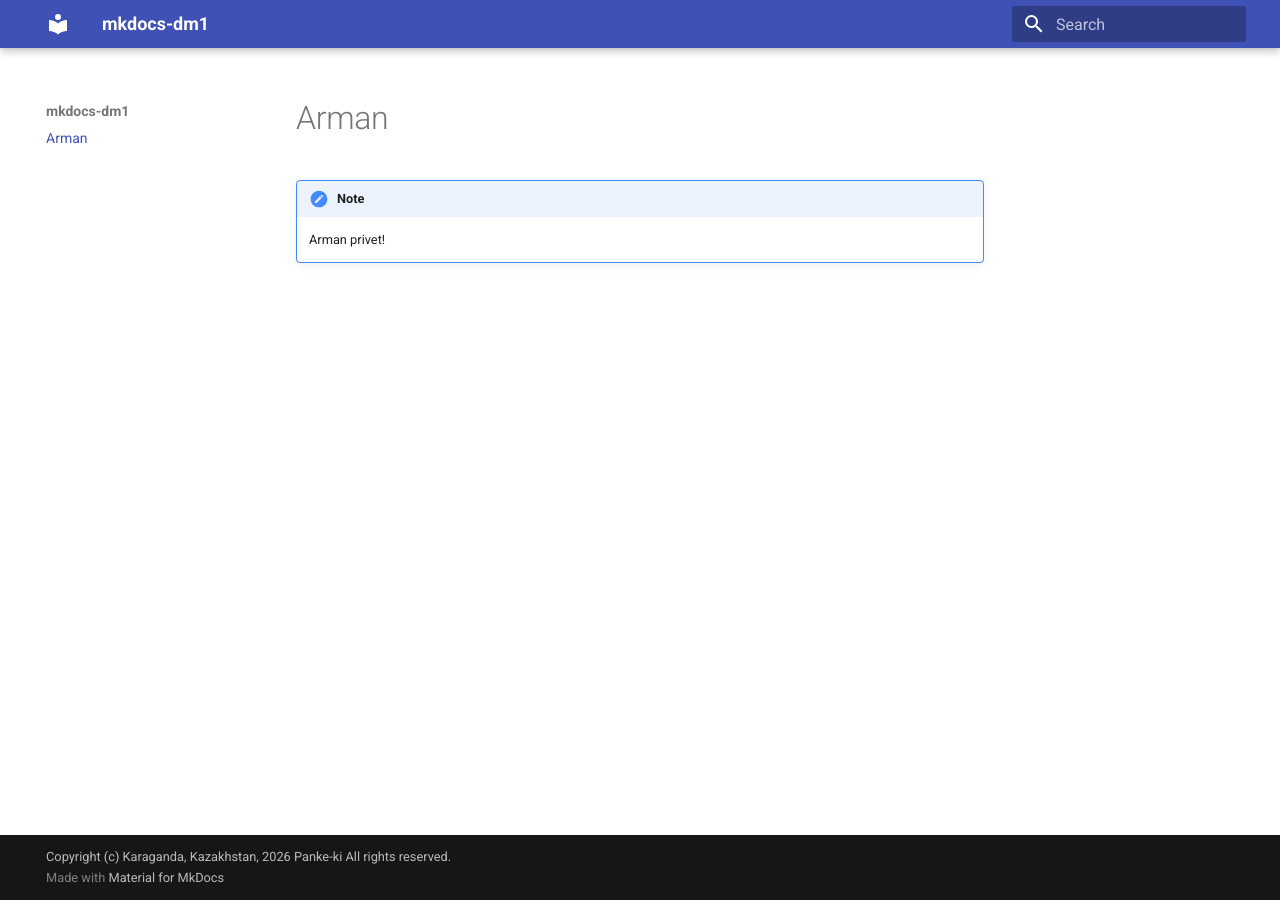
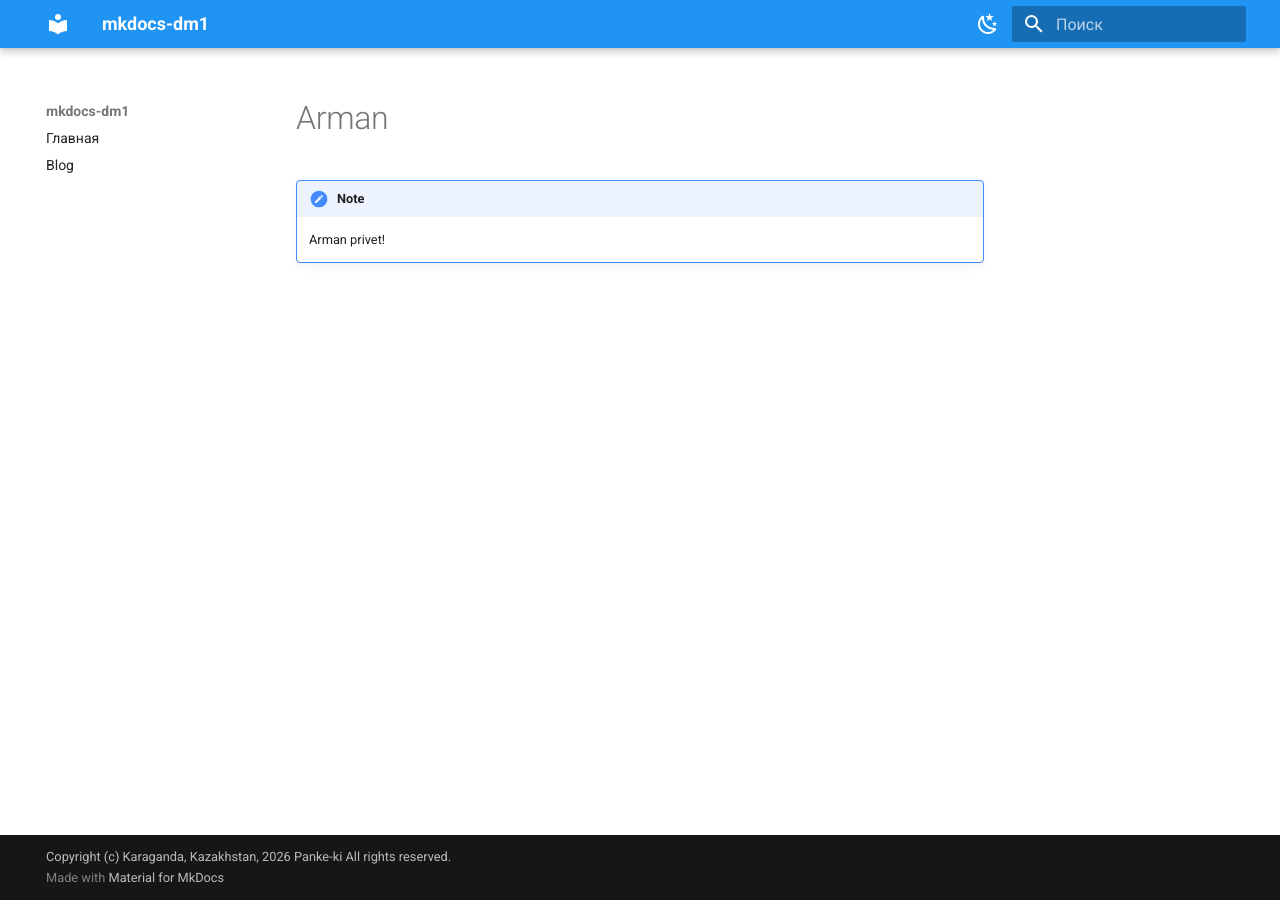
Before and after one commit to Panke-ki/mkdocs-dm1, an MkDocs documentation site: the page built from docs/arman.md, in a window 1280 px wide. Built offline with MkDocs 1.6.1 and Material for MkDocs 9.7.7, drawn with Linux system fonts in a browser that asks for light colours.

Commit message:
Update mkdocs.yml with new blog configuration and Material theme

```diff
--- a/mkdocs.yml
+++ b/mkdocs.yml
@@ -1,11 +1,51 @@
 site_name: mkdocs-dm1
 site_url: https://panke-ki.github.io/mkdocs-dm1/
+site_description: "Простой блог на MkDocs"
+site_author: "Panke-ki"
+copyright: "Copyright (c) Karaganda, Kazakhstan, 2026 Panke-ki All rights reserved."
+
 theme:
   name: material
-site_description: "A demo for mkdocs0.17"
-site_author: "Panke-ki"
-copyright: "Copyright (c) Karaganda, Kazakhstan, 2026 Panke-ki All rights reserved."
+  language: ru
+  features:
+    - navigation.instant
+    - navigation.tracking
+    - navigation.top
+    - search.suggest
+    - search.highlight
+    - header.autohide
+  palette:
+    - scheme: default
+      primary: blue
+      accent: indigo
+      toggle:
+        icon: material/weather-night
+        name: Тёмный режим
+    - scheme: slate
+      primary: blue
+      accent: indigo
+      toggle:
+        icon: material/weather-sunny
+        name: Светлый режим
+
+plugins:
+  - search
+  - blog:
+      blog_dir: blog
+      post_dir: blog/posts
+      archive_toc: true
+
 markdown_extensions:
   - admonition
   - pymdownx.details
   - pymdownx.superfences
+  - pymdownx.highlight
+  - pymdownx.inlinehilite
+  - toc:
+      permalink: true
+  - meta
+  - attr_list
+
+nav:
+  - Главная: index.md
+  - Блог: blog/index.md
```
